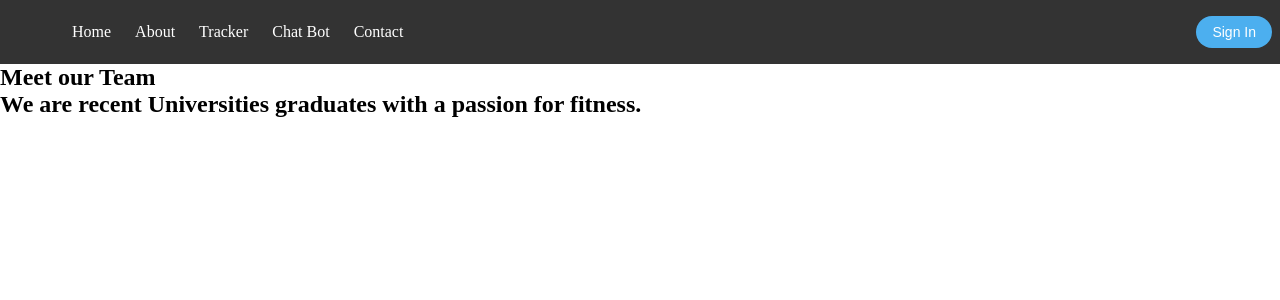
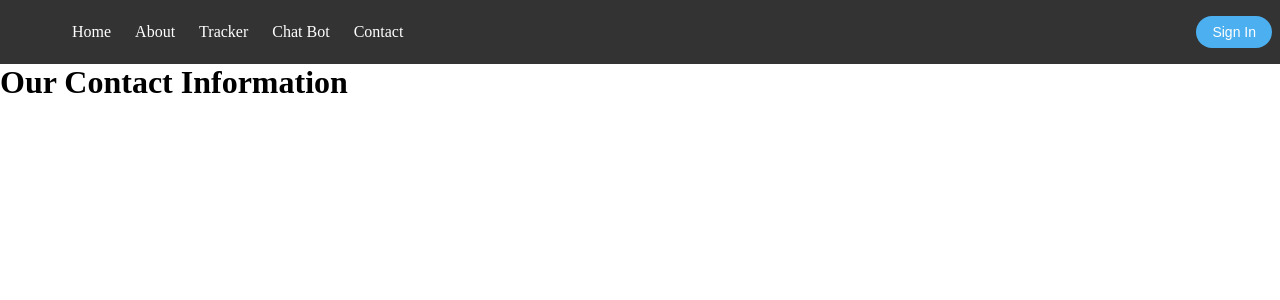
Before and after one commit to Amsan5941/ForgeFit, a React (Vite) app: page /Contact in a window 1280 px wide. Shown: the top 300 px of the page. Built offline with nearby package versions, Linux system fonts and the light colour scheme.

Commit message:
Revert "Merge branch 'miths-branch'" Reverting to this branch since sign is broken This reverts commit 9183bd4ffb92a3f69da8a523068dd899915727e3, reversing changes made to 719fc4b73bf2ed192cbf0002ef3686ea0f2bb941.

```diff
--- a/src/App.jsx
+++ b/src/App.jsx
@@ -1,6 +1,7 @@
 import React from 'react';
-import { Routes, Route, Navigate } from 'react-router-dom';
+import { BrowserRouter as Router, Route, Routes } from 'react-router-dom';
 import Navbar from './Components/Navbar/Navbar';
+import LoginButton from './Components/Logins/LoginButton';
 import LoginPage from './Components/Logins/LoginPage';
 import About from "./Components/About/About";
 import Tracker from "./Components/Tracker/Tracker";
@@ -14,13 +15,13 @@ const App = () => {
     <div>
       <Navbar />
       <Routes>
-        <Route path="/" element={<Navigate to="/home" replace />} />
+        <Route path="/" element={<LoginButton />} />
         <Route path="/home" element={<Home />} />
         <Route path="/login" element={<LoginPage />} />
-        <Route path="/about" element={<About />} />
-        <Route path="/tracker" element={<Tracker />} />
-        <Route path="/chat" element={<ChatBot />} />
-        <Route path="/contact" element={<Contact />} />
+        <Route path="/about" element={<About />}/>
+        <Route path="/tracker" element={<Tracker />}/>
+        <Route path="/chat" element={<ChatBot />}/>
+        <Route path="/Contact" element={<Contact />}/>
         <Route path="/register" element={<RegisterPage />} />
       </Routes>
     </div>
--- a/src/Components/Contact/Contact.jsx
+++ b/src/Components/Contact/Contact.jsx
@@ -3,17 +3,7 @@ import React from 'react'
 const Contact = () => {
   return (
     <div>
-      <section className="hero-contact">
-        <h1>Meet our Team</h1>
-      </section>
-
-      <section className="about-us">
-        <h1>We are recent Universities graduates with a passion for fitness.</h1>
-      </section>
-
-      <section className="contact">
-
-      </section>
+      <h1>Our Contact Information</h1>
     </div>
   )
 }
```
Also changed, not shown: src/Components/Contact/Contact.css (deleted).
